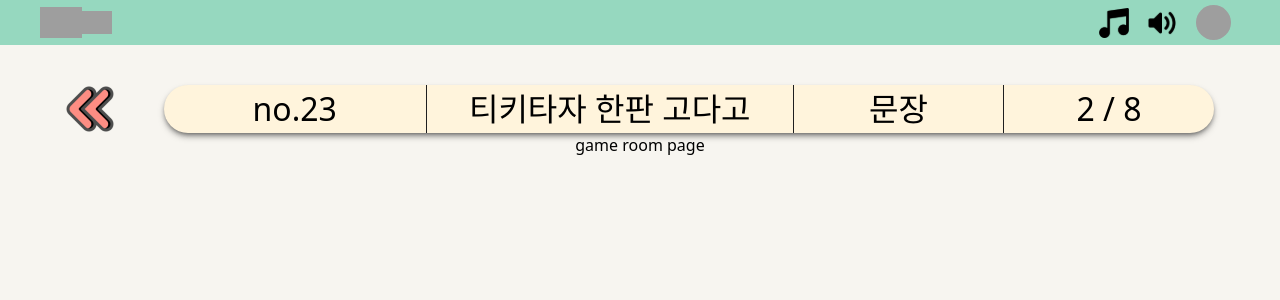
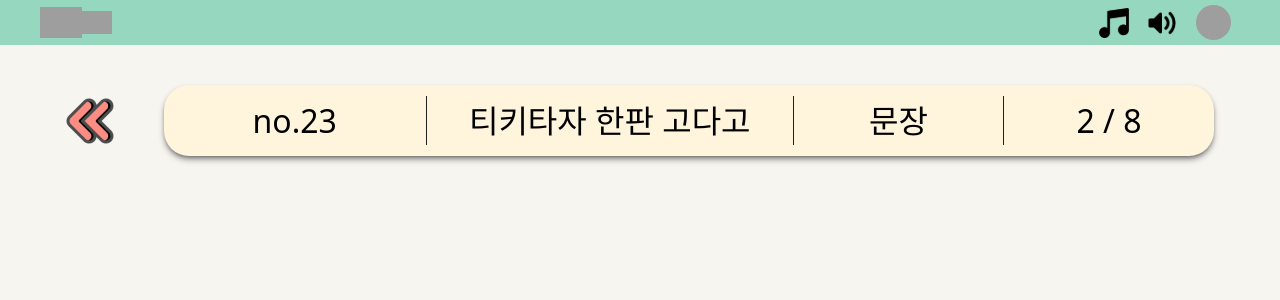
Before and after one commit to Team-E2I4/Team-E2I4-TiKiTaza-FE, a React (Vite) app: page /gameroom/1 in a window 1280 px wide. Shown: the top 300 px of the page. Built offline with nearby package versions, Linux system fonts and the light colour scheme; grey boxes are pictures that could not be loaded.

Commit message:
[♻️refactor]: GameRoomHeader 컴포넌트로 분리

```diff
--- /dev/null
+++ b/src/pages/GameRoomPage/GameRoomHeader.tsx
@@ -0,0 +1,68 @@
+import backward from '@/assets/backward.png';
+
+interface I_gameRoomUserList {
+  userName: string;
+  rank: number;
+  userImage: string;
+  userImageFallbackDelay: number;
+}
+
+interface GameRoomHeaderProps {
+  gameRoomId: string;
+  gameRoomName: string;
+  gameMode: string;
+  gameRoomMaximumHeadCount: number;
+  gameRoomUserList: Array<I_gameRoomUserList>;
+}
+
+const GameRoomHeader = ({
+  // DummyData for Test
+  gameRoomId = 'no.23',
+  gameRoomName = '티키타자 한판 고다고',
+  gameMode = '문장',
+  gameRoomMaximumHeadCount = 8,
+  gameRoomUserList = [
+    {
+      userName: '신종욱',
+      rank: 10,
+      userImage:
+        'https://images.unsplash.com/photo-1492633423870-43d1cd2775eb?&w=128&h=128&dpr=2&q=80',
+      userImageFallbackDelay: 6000,
+    },
+    {
+      userName: '신종욱2',
+      rank: 9,
+      userImage:
+        'https://images.unsplash.com/photo-1492633423870-43d1cd2775eb?&w=128&h=128&dpr=2&q=80',
+      userImageFallbackDelay: 6000,
+    },
+  ],
+}: GameRoomHeaderProps) => {
+  return (
+    <>
+      <header className='flex gap-[5rem]'>
+        <button type='button'>
+          <img
+            src={backward}
+            className='w-[4.8rem]'
+            alt='뒤로가기'
+          />
+        </button>
+        <div className='w-[105rem] h-[7.1rem] text-[3.2rem] flex bg-beige-100 rounded-[2.5rem] shadow-md shadow-black/50 items-center '>
+          <div className='flex justify-center items-center w-[25%] h-[70%] border-r border-solid border-black'>
+            {gameRoomId}
+          </div>
+          <div className='flex justify-center items-center w-[35%] h-[70%] border-r border-solid border-black'>
+            {gameRoomName}
+          </div>
+          <div className='flex justify-center items-center w-[20%] h-[70%] border-r border-solid border-black'>
+            {gameMode}
+          </div>
+          <div className='flex justify-center items-center w-[20%] h-[70%]'>{`${gameRoomUserList.length} / ${gameRoomMaximumHeadCount}`}</div>
+        </div>
+      </header>
+    </>
+  );
+};
+
+export default GameRoomHeader;
--- a/src/pages/GameRoomPage/GameRoomPage.tsx
+++ b/src/pages/GameRoomPage/GameRoomPage.tsx
@@ -1,4 +1,4 @@
-import backward from '@/assets/backward.png';
+import GameRoomHeader from './GameRoomHeader';
 
 interface I_gameRoomUserList {
   userName: string;
@@ -15,53 +15,10 @@ interface GameRoomPageProps {
   gameRoomUserList: Array<I_gameRoomUserList>;
 }
 
-const GameRoomPage = ({
-  // DummyData for Test
-  gameRoomId = 'no.23',
-  gameRoomName = '티키타자 한판 고다고',
-  gameMode = '문장',
-  gameRoomMaximumHeadCount = 8,
-  gameRoomUserList = [
-    {
-      userName: '신종욱',
-      rank: 10,
-      userImage:
-        'https://images.unsplash.com/photo-1492633423870-43d1cd2775eb?&w=128&h=128&dpr=2&q=80',
-      userImageFallbackDelay: 6000,
-    },
-    {
-      userName: '신종욱2',
-      rank: 9,
-      userImage:
-        'https://images.unsplash.com/photo-1492633423870-43d1cd2775eb?&w=128&h=128&dpr=2&q=80',
-      userImageFallbackDelay: 6000,
-    },
-  ],
-}: GameRoomPageProps) => {
+const GameRoomPage = (props: GameRoomPageProps) => {
   return (
-    <div className='w-full flex flex-col justify-center items-center'>
-      <header className='flex gap-[5rem]'>
-        <button type='button'>
-          <img
-            src={backward}
-            className='w-[4.8rem]'
-            alt='뒤로가기'
-          />
-        </button>
-        <div className='w-[105rem] text-[3.2rem] flex bg-beige-100 rounded-[2.5rem] shadow-md shadow-black/50 items-center '>
-          <div className='flex justify-center items-center w-[25%] h-full border-r border-solid border-black'>
-            {gameRoomId}
-          </div>
-          <div className='flex justify-center items-center w-[35%] h-full border-r border-solid border-black'>
-            {gameRoomName}
-          </div>
-          <div className='flex justify-center items-center w-[20%] h-full border-r border-solid border-black'>
-            {gameMode}
-          </div>
-          <div className='flex justify-center items-center w-[20%] h-full'>{`${gameRoomUserList.length} / ${gameRoomMaximumHeadCount}`}</div>
-        </div>
-      </header>
-      game room page
+    <div className='w-full flex flex-col justify-center items-center gap-[6rem]'>
+      <GameRoomHeader {...props} />
     </div>
   );
 };
```
